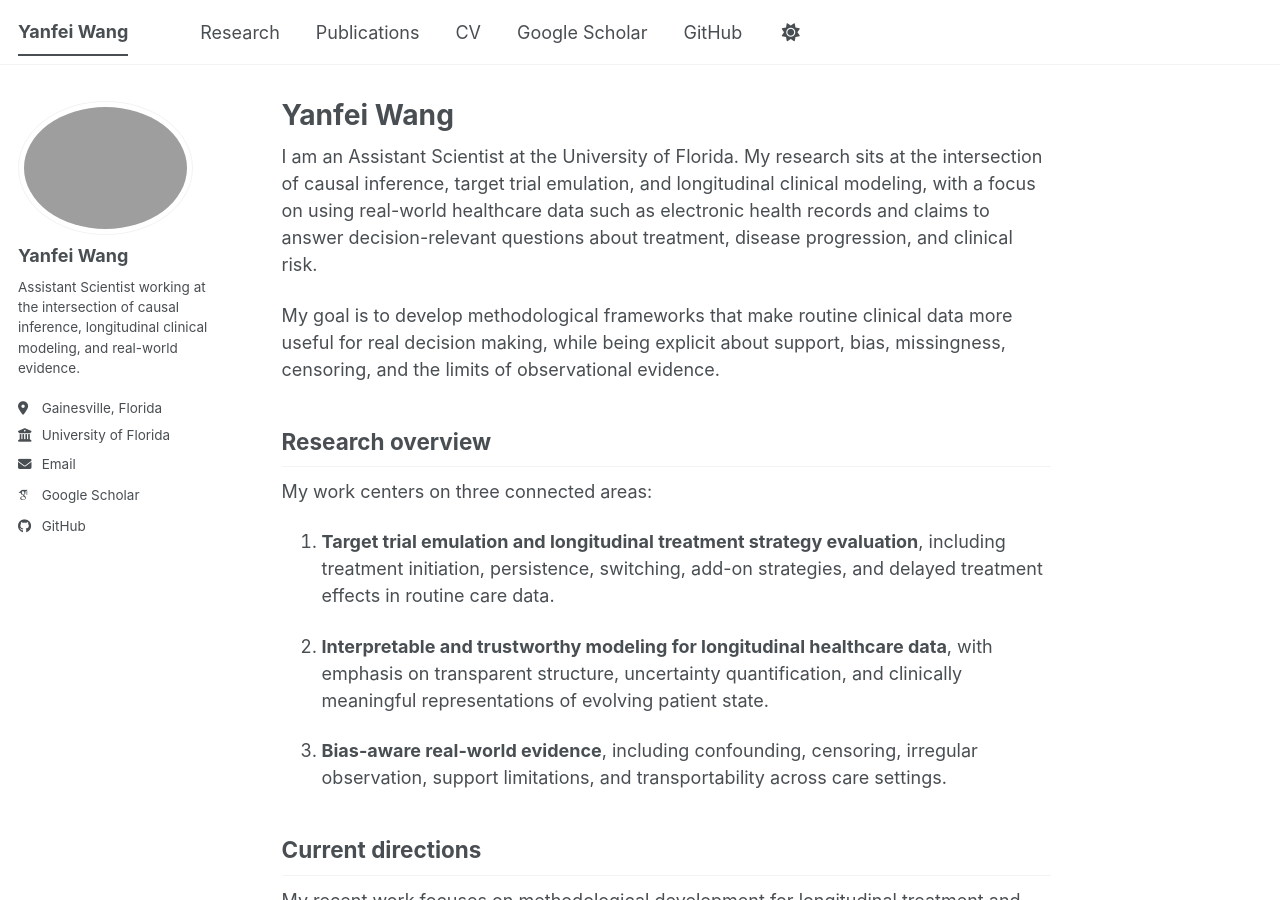
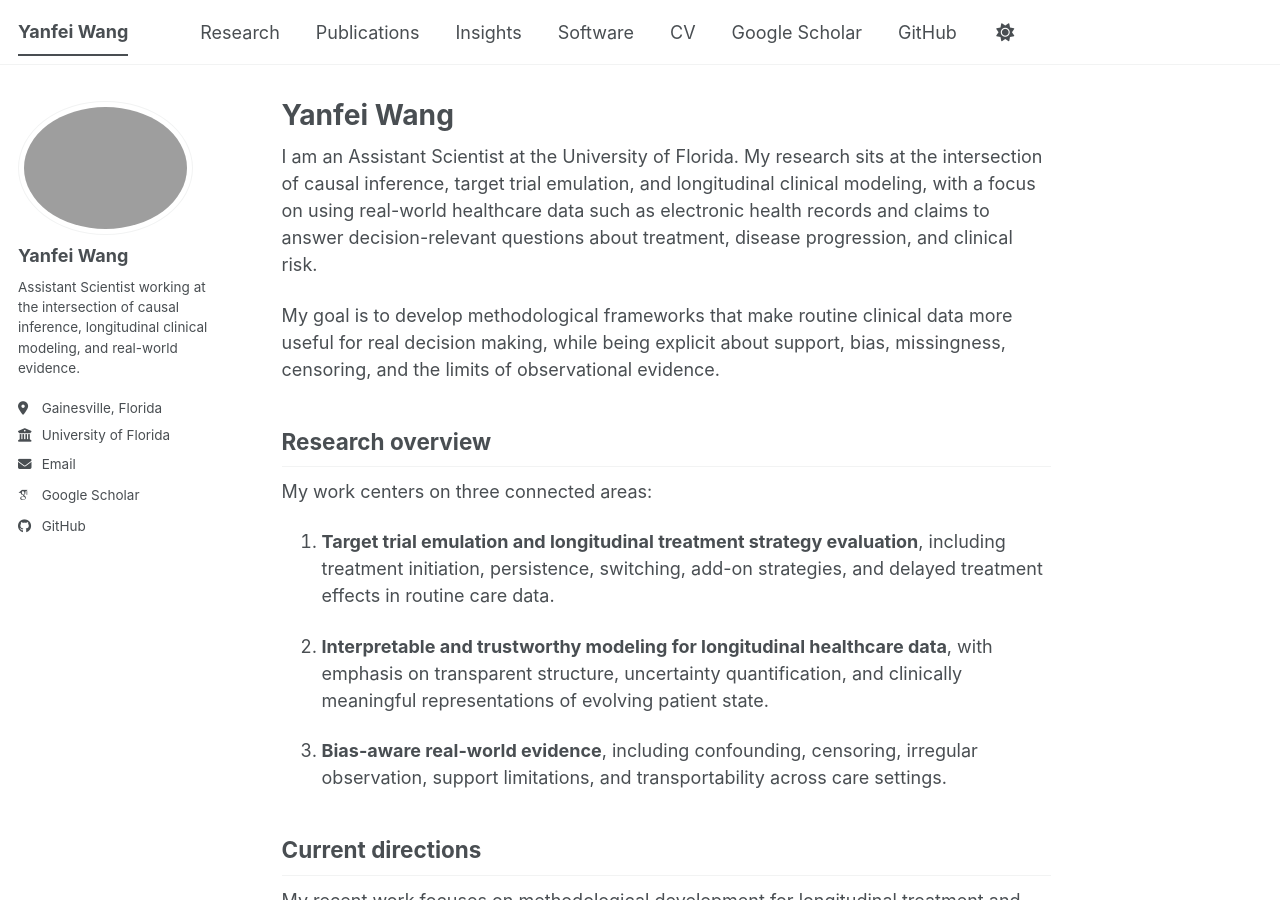
Before and after one commit to yanfei-hub/yanfei-hub.github.io, a Jekyll site: the page built from _pages/about.md, in a window 1280 px wide and 900 px high. Built offline with Jekyll 4.4.1, drawn with Linux system fonts in a browser that asks for light colours; some web fonts are replaced; a script bundle is joined from its source files by our own code; library files that are not in the unit come from our copies.

Commit message:
Update navigation.yml

```diff
--- a/_data/navigation.yml
+++ b/_data/navigation.yml
@@ -4,6 +4,12 @@ main:
 
   - title: "Publications"
     url: /publications/
+
+  - title: "Insights"
+    url: /insights/
+
+  - title: "Software"
+    url: /software/
 
   - title: "CV"
     url: /cv/
```
